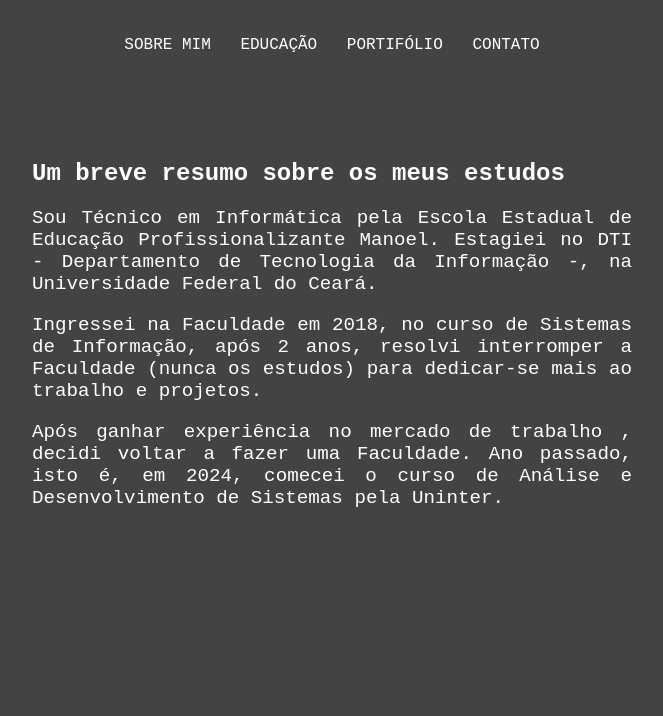
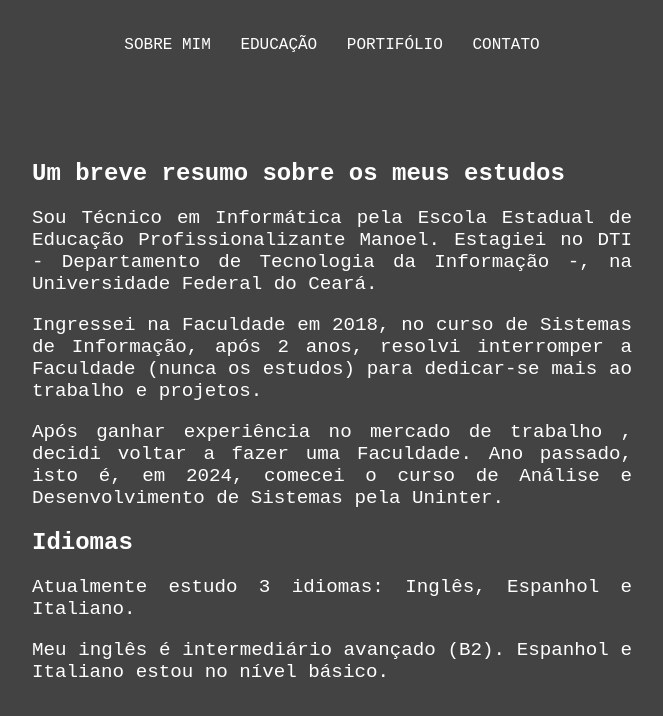
Before and after one commit to ViniciosM/fundamentos-web-aula, a plain HTML site: page src/html/educacao.html in a window 1280 px wide. Shown: the whole page, without its empty margins (308-971 px from the left). Drawn offline with Linux system fonts and the light colour scheme.

Commit message:
ajuste textos

```diff
--- a/src/html/educacao.html
+++ b/src/html/educacao.html
@@ -35,6 +35,12 @@
         uma Faculdade. Ano passado, isto é, em 2024, comecei o curso de Análise
         e Desenvolvimento de Sistemas pela Uninter.
       </p>
+      <h2>Idiomas</h2>
+      <p>
+        Atualmente estudo 3 idiomas: Inglês, Espanhol e Italiano.</p>
+        <p>Meu inglês é intermediário avançado (B2). Espanhol e Italiano estou no nível básico.
+      </p>
+
     </div>
   </body>
 </html>
```
